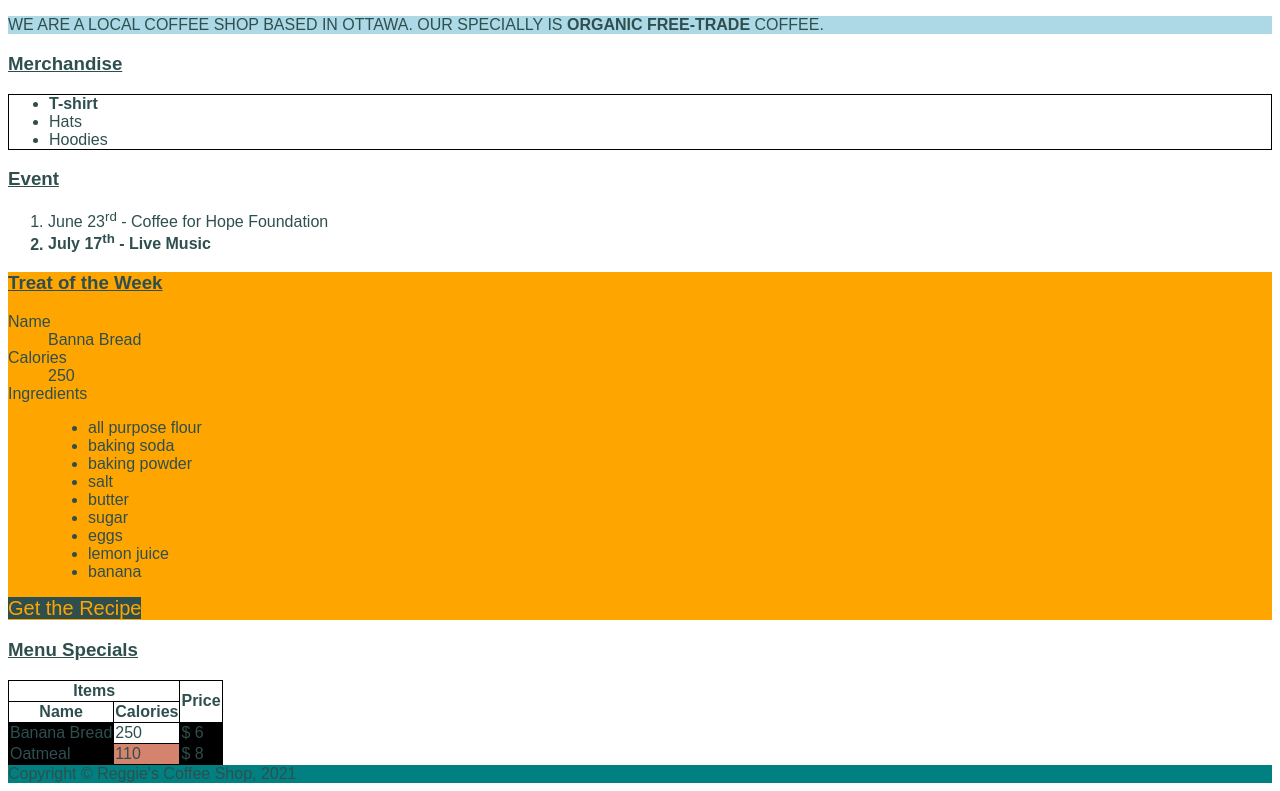
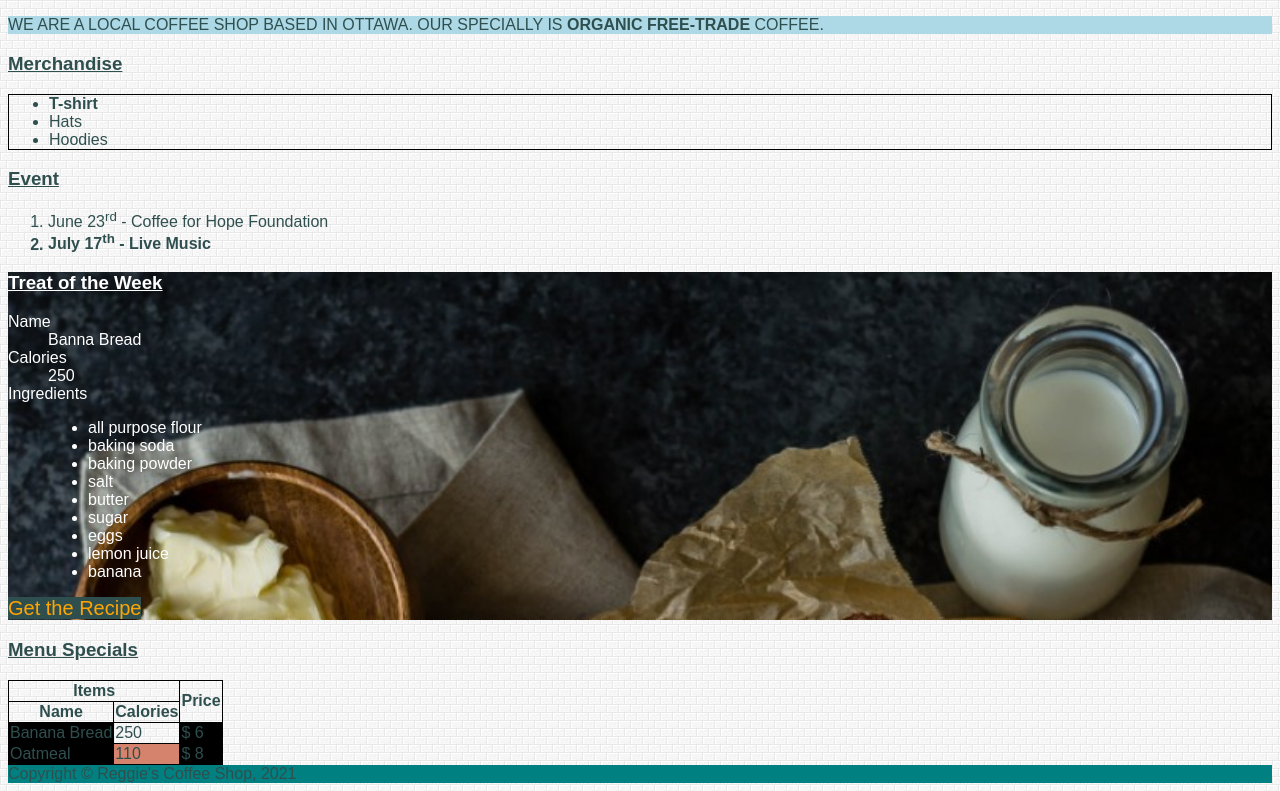
Before and after one commit to nguy0948/nguy0948.github.io, a plain HTML site: page week6/index.html in a window 1280 px wide. Shown: the part 968-1759 px from the top of the page. Drawn offline with Linux system fonts and the light colour scheme.

Commit message:
adds background images

```diff
--- a/week6/css/main.css
+++ b/week6/css/main.css
@@ -1,6 +1,8 @@
 body {
     font-family: Arial, Arial, Helvetica, sans-serif;
     color: darkslategrey;
+    /* Adding background image */
+    background-image: url(../images/white_brick_wall.png);
 }
 
 /*
@@ -36,7 +38,11 @@ nav ul a {
 
 /* Selecting element with id value */
 #treatofweek {
-    background-color: orange;
+    /* color image repeat position-x position-y */
+    background: orange url(../images/bread.jpg) no-repeat ;
+    background-size: cover;
+    color: white;
+
 }
 
 /* Selecting HTML elements with class name */
```
Also changed, not shown: week6/images/bread.jpg (added), week6/images/white_brick_wall.png (added).
